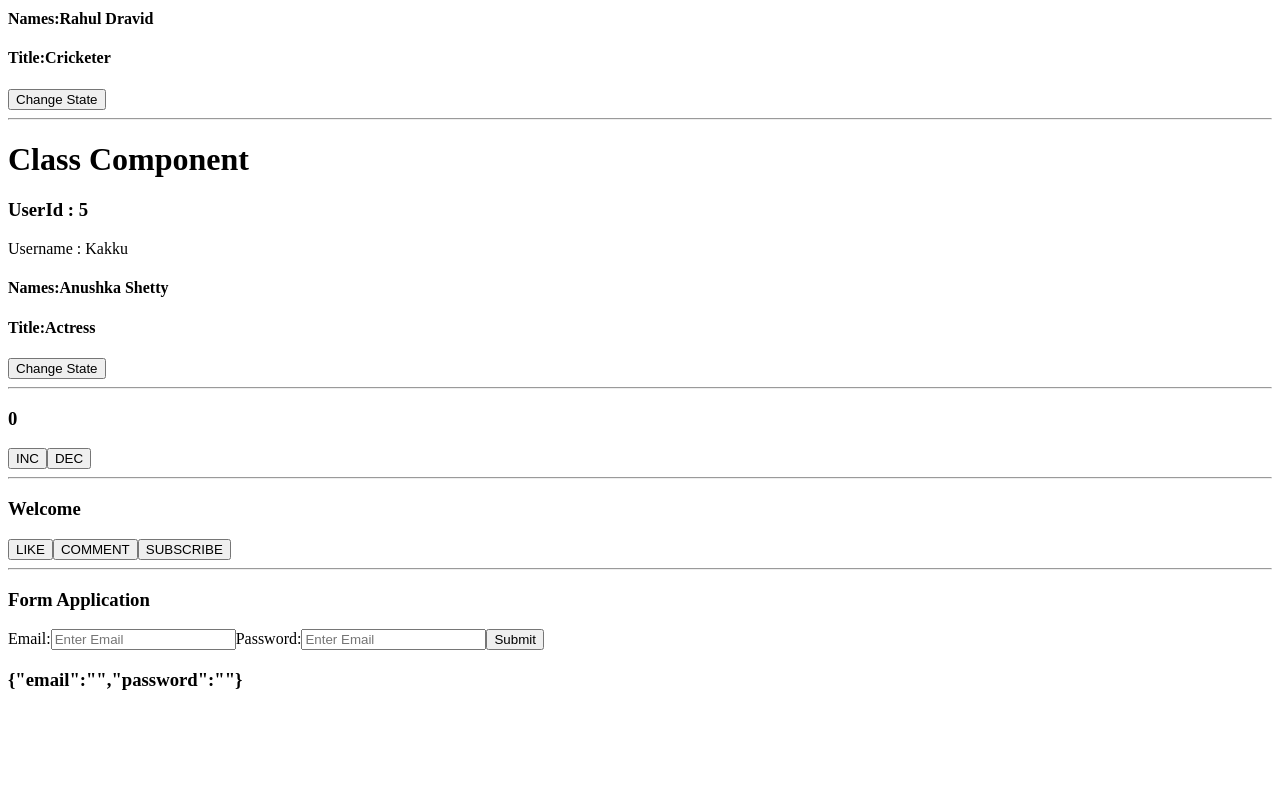
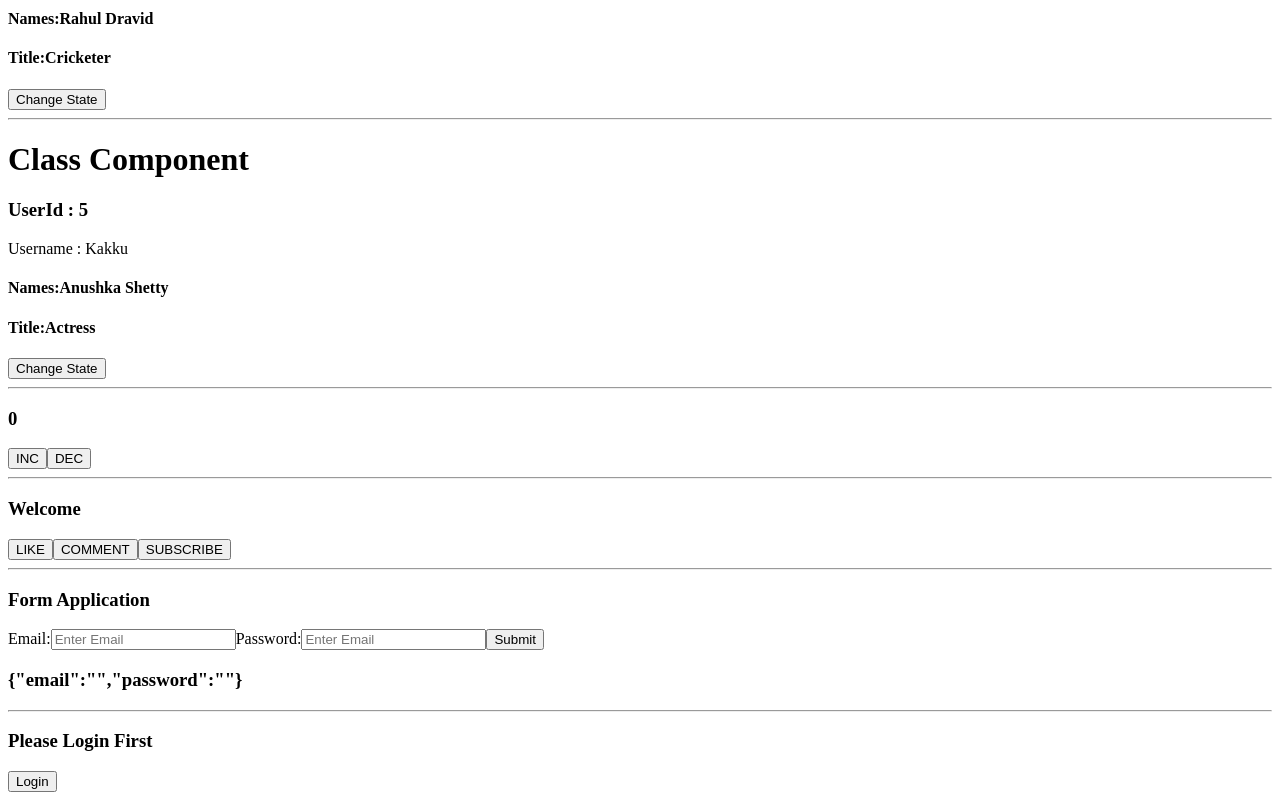
Before and after one commit to amanfrnd/transcript-practice, a React (Vite) app: page / in a window 1280 px wide. Shown: the part 367-1167 px from the top of the page. Before the commit the page ends 1077 px from the top, so only its background shows below. Built offline with nearby package versions, Linux system fonts and the light colour scheme.

Commit message:
login condition

```diff
--- a/src/App.tsx
+++ b/src/App.tsx
@@ -4,6 +4,7 @@ import Counter from './component/Counter'
 import FnComponent from './component/FnComponent'
 import FnParameter from './component/FnParameter'
 import FormComponent from './component/FormComponent'
+import LoginCondition from './component/LoginCondition'
 
 function App() {
   return (
@@ -18,6 +19,8 @@ function App() {
       <FnParameter />
       <hr />
       <FormComponent />
+      <hr />
+      <LoginCondition />
     </>
   )
 }
--- /dev/null
+++ b/src/component/LoginCondition.tsx
@@ -0,0 +1,46 @@
+import React,{useState} from 'react'
+
+interface Ilogin{
+    isLogin:boolean
+}
+
+const LoginCondition = () => {
+    const [state,setState]=useState<Ilogin>({
+        isLogin:false
+    })
+
+    const handleLogout=():void=>{
+        setState({
+            isLogin:false
+        })
+    }
+    const handleLogin=():void=>{
+        setState({
+            isLogin:true
+        })
+    }
+  return (
+    <div>
+        {
+            state.isLogin && state.isLogin ?
+            (
+                <h3>Welcome</h3>
+            ):
+            (
+                <h3>Please Login First</h3>
+            )
+        }
+        {
+            state.isLogin && state.isLogin ?
+            (
+                <button onClick={handleLogout}>Logout</button>
+            ):
+            (
+                <button onClick={handleLogin}>Login</button>
+            )
+        }
+    </div>
+  )
+}
+
+export default LoginCondition
```
